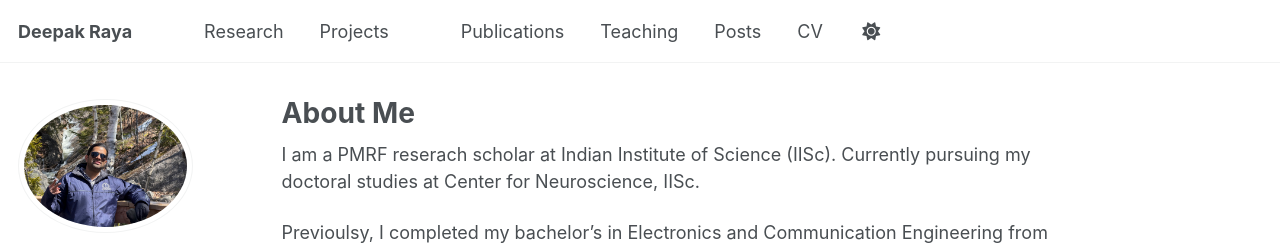
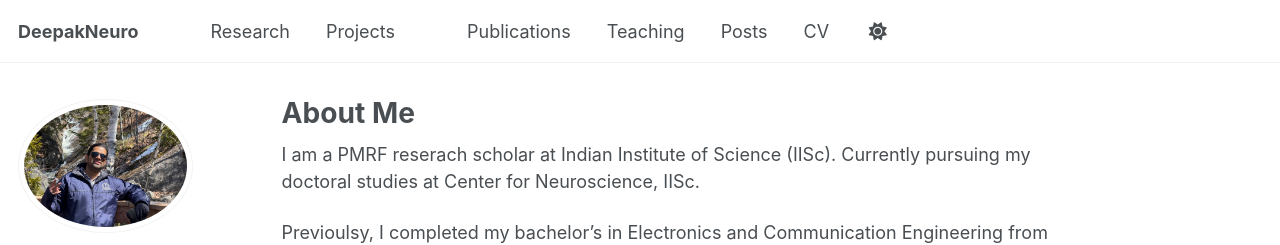
Before and after one commit to DeepakNeuro/DeepakNeuro, a Jekyll site: the page built from _pages/about.md, in a window 1280 px wide. Shown: the top 245 px of the page. Built offline with Jekyll 4.4.1, drawn with Linux system fonts in a browser that asks for light colours; some web fonts are replaced; a script that is not in the unit is left out.

Commit message:
Update _config.yml

```diff
--- a/_config.yml
+++ b/_config.yml
@@ -9,7 +9,7 @@
 # Basic Site Settings
 locale                   : "en-US"
 site_theme               : "default"
-title                    : "Deepak Raya"
+title                    : "DeepakNeuro"
 title_separator          : "-"
 name                     : &name "Deepak Raya"
 description              : &description "Welcome to my web protfolio"
```
